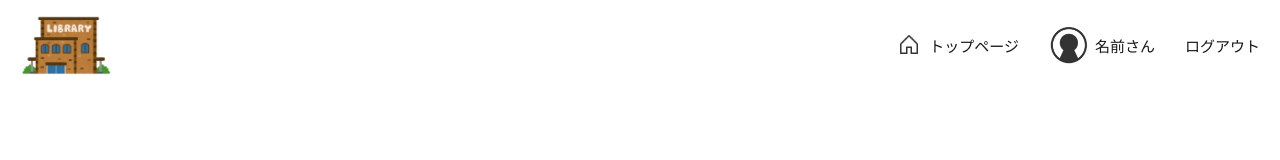
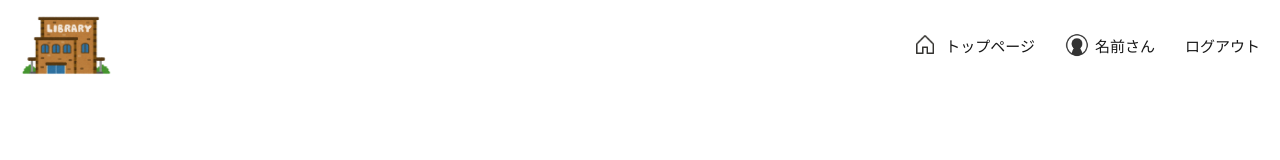
Before and after one commit to nakaba7-Agile/LibrarySystem, a plain HTML site: page header.html in a window 1280 px wide. Drawn offline with nearby package versions, Linux system fonts and the light colour scheme.

Commit message:
ヘッダー調整

```diff
--- a/header.html
+++ b/header.html
@@ -74,7 +74,7 @@
                 トップページ
             </div>
             <div class="headerItem myPage" onclick="showPage('mypage')" style="cursor:pointer;">
-                <img src="images/myPageIconDefault.png" alt="デフォルトのマイページアイコン" height="40px">
+                <img src="images/myPageIconDefault.png" alt="デフォルトのマイページアイコン" height="24px">
                 <span id="userName">名前</span> さん
             </div>
             <div>ログアウト</div>
```
